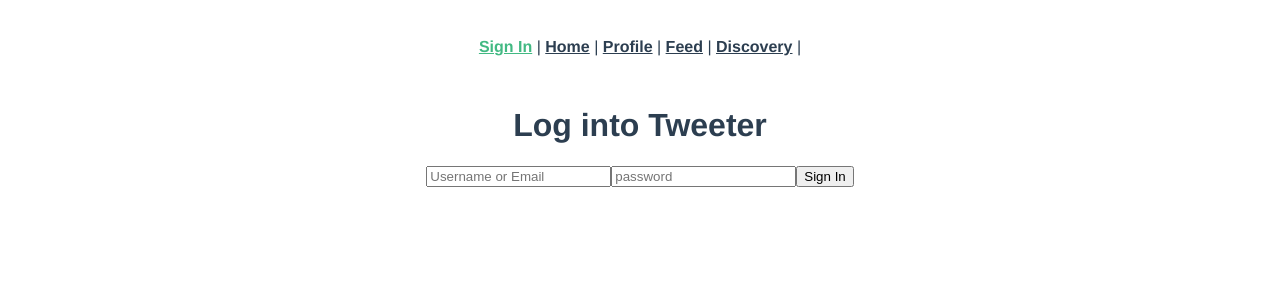
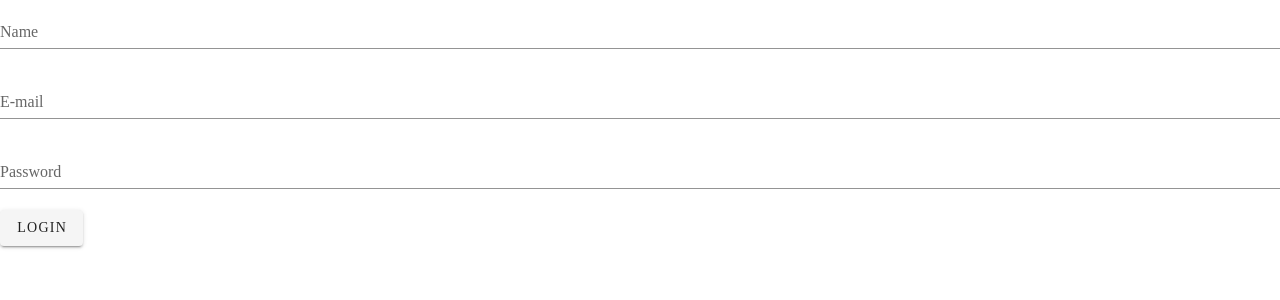
Before and after one commit to jackienguy/Tweeter, a Vue app in the folder tweeterproject/: page /#/SignIn in a window 1280 px wide. Shown: the top 300 px of the page. Built offline with nearby package versions, Linux system fonts and the light colour scheme.

Commit message:
using Vuetify to create login form for /views/SignIn.vue

```diff
--- a/tweeterproject/package.json
+++ b/tweeterproject/package.json
@@ -11,6 +11,8 @@
     "core-js": "^3.6.5",
     "vue": "^2.6.11",
     "vue-router": "^3.2.0",
+    "vuelidate": "^0.7.6",
+    "vuetify": "^2.5.8",
     "vuex": "^3.4.0"
   },
   "devDependencies": {
--- a/tweeterproject/src/App.vue
+++ b/tweeterproject/src/App.vue
@@ -1,35 +1,17 @@
 <template>
   <div id="app">
-    <div id="nav">
-      <router-link to="/SignIn">Sign In</router-link> |
-      <router-link to="/">Home</router-link> |
-      <router-link to="/Profile">Profile</router-link> |
-      <router-link to="/Feed">Feed</router-link> |
-      <router-link to="/Discovery">Discovery</router-link> |
-    </div>
-    <router-view/>
+    <SignIn/>
   </div>
 </template>
 
-<style>
-#app {
-  font-family: Avenir, Helvetica, Arial, sans-serif;
-  -webkit-font-smoothing: antialiased;
-  -moz-osx-font-smoothing: grayscale;
-  text-align: center;
-  color: #2c3e50;
-}
 
-#nav {
-  padding: 30px;
-}
+<script>
+import SignIn from './views/SignIn.vue'
 
-#nav a {
-  font-weight: bold;
-  color: #2c3e50;
-}
-
-#nav a.router-link-exact-active {
-  color: #42b983;
-}
-</style>
+    export default {
+        name: "App",
+        components: {
+          SignIn
+        }
+    }
+</script>
--- a/tweeterproject/src/main.js
+++ b/tweeterproject/src/main.js
@@ -2,11 +2,13 @@
 import App from './App.vue'
 import router from './router'
 import store from './store'
+import vuetify from '@/plugins/vuetify' // path to vuetify export
 
 Vue.config.productionTip = false
 
 new Vue({
   router,
   store,
+  vuetify,
   render: h => h(App)
 }).$mount('#app')
--- /dev/null
+++ b/tweeterproject/src/plugins/vuetify.js
@@ -0,0 +1,13 @@
+// src/plugins/vuetify.js
+
+import Vue from 'vue'
+import Vuetify from 'vuetify'
+import 'vuetify/dist/vuetify.min.css'
+import Vuelidate from 'vuelidate'
+
+Vue.use(Vuetify)
+Vue.use(Vuelidate)
+
+const opts = {}
+
+export default new Vuetify(opts)
--- a/tweeterproject/src/store/index.js
+++ b/tweeterproject/src/store/index.js
@@ -5,11 +5,13 @@
 
 export default new Vuex.Store({
   state: {
+    // Login state
+
   },
   mutations: {
   },
   actions: {
   },
-  modules: {
+  getters: {
   }
 })
--- a/tweeterproject/src/views/Home.vue
+++ b/tweeterproject/src/views/Home.vue
@@ -1,18 +1,49 @@
 <template>
   <div class="home">
     <!-- <img alt="Vue logo" src="../assets/logo.png"> -->
+    <div id="nav">
+      <router-link to="/SignIn">Sign In</router-link> |
+      <router-link to="/">Home</router-link> |
+      <router-link to="/Profile">Profile</router-link> |
+      <router-link to="/Feed">Feed</router-link> |
+      <router-link to="/Discovery">Discovery</router-link> |
+    </div>
+    <router-view/>
     <Profile/>
+    <button @click="printKey">Click</button>
+    <button @click="makeReq">Make Req</button>
   </div>
 </template>
 
 <script>
 // @ is an alias to /src
 import Profile from './Profile.vue'
+import axios from 'axios';
+// import Vuetify from 'vuetify'
 
 export default {
   name: 'Home',
   components: {
     Profile
+  },
+  methods: {
+    printKey() {
+      console.log(process.env.VUE_APP_API_KEY);
+       console.log("this worked");
+    },
+    makeReq () {
+      axios.request ({
+      url: "https://tweeterest.ml/api/users",
+      method: "GET",
+      headers: {
+        'X-Api-Key': process.env.VUE_APP_API_KEY
+      },
+    }).then((response) =>{
+      console.log(response);
+    }).catch((err)=>{
+      console.error(err);
+    })
   }
 }
+}
 </script>
--- a/tweeterproject/src/views/SignIn.vue
+++ b/tweeterproject/src/views/SignIn.vue
@@ -1,20 +1,76 @@
 <template>
     <div>
-        <form @submit.prevent="signin">
-            <h1>Log into Tweeter</h1>
-            <input type="text" placeholder="Username or Email" v-model="user"/>
-            <input type="password" placeholder="password" v-model="password"/>
-            <button @click="login">Sign In</button>
-        </form>
+    <!-- Vuetify Form for Signin -->
+    <form>
+        <v-text-field
+            v-model="name"
+            :error-messages="nameErrors"
+            label="Name"
+            required
+            @input="$v.name.$touch()"
+            @blur="$v.name.$touch()"
+        ></v-text-field>
+        <v-text-field
+            v-model="email"
+            :error-messages="emailErrors"
+            label="E-mail"
+            required
+            @input="$v.email.$touch()"
+            @blur="$v.email.$touch()"
+        ></v-text-field>
+        <v-text-field
+            v-model="password"
+            :error-messages="passwordErrors"
+            label="Password"
+            required
+            @input="$v.password.$touch()"
+            @blur="$v.password.$touch()"
+        ></v-text-field>
+        <v-btn class="mr-4" @click="login">Login</v-btn>
+    </form>
     </div>
 </template>
 
 <script>
 import axios from 'axios';
 import cookies from 'vue-cookies';
+import { validationMixin } from 'vuelidate';
+import { required, email } from 'vuelidate/lib/validators';
 
     export default {
         name: "SignIn",
+        mixins: [validationMixin],
+        validations: {
+            name: { required },
+            email: { required, email },
+            password:  { required }
+        },
+        data: () => ({
+            name: '',
+            email: '',
+            password: '',
+        }),
+        computed: {
+            nameErrors () {
+                const errors = []
+                if (!this.$v.name.$dirty) return errors
+                !this.$v.name.required && errors.push('Name is required.')
+                return errors
+            },
+            emailErrors () {
+                const errors = []
+                if (!this.$v.email.$dirty) return errors
+                !this.$v.email.email && errors.push('Must be valid e-mail')
+                !this.$v.email.required && errors.push('E-mail is required')
+                return errors
+            },
+            passwordErrors () {
+                const errors = []
+                if (!this.$v.password.$dirty) return errors
+                !this.$v.password.required && errors.push('Password is required.')
+                return errors
+            }
+        },
         methods: {
             login () {
                 axios.request({
@@ -22,11 +78,8 @@
                     method: "POST",
                     headers: {
                         'Content-Type': 'application/json',
+                         'X-Api-Key': process.env.VUE_APP_API_KEY
                     },
-                    data: {
-                        "email": "CindyLou@suess.com",
-                        "password": "IStoleChristmas"
-                    }
                 }).then((response) => {
                     cookies.set('loginToken', response.data.token);
                     console.log(response.data.token);
```
Also changed, not shown: tweeterproject/src/views/Register.vue (+58 -11 lines), 2 other files (tests, documents, lock files or other folders).
